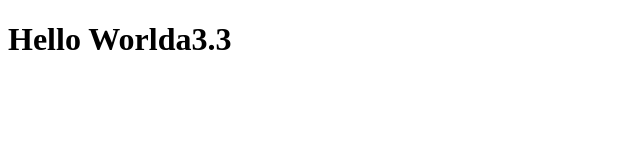
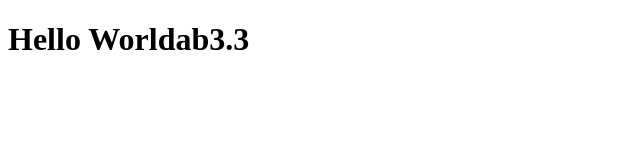
Before and after one commit to larabi87/CMM007-Abiola-Files, a plain HTML site: page index.html in a window 1280 px wide. Shown: the full height of the page, 0-640 px from the left. Drawn offline with Linux system fonts and the light colour scheme.

Commit message:
IT Test 2

```diff
--- a/index.html
+++ b/index.html
@@ -5,6 +5,6 @@
 <title> Hello World</title>
 </head>
 <body>
-    <h1>Hello Worlda3.3</h1>
+    <h1>Hello Worldab3.3</h1>
 </body>
 </html>
```
